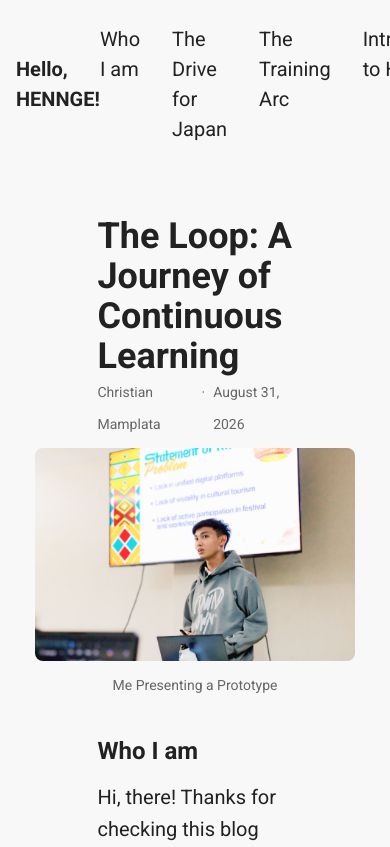
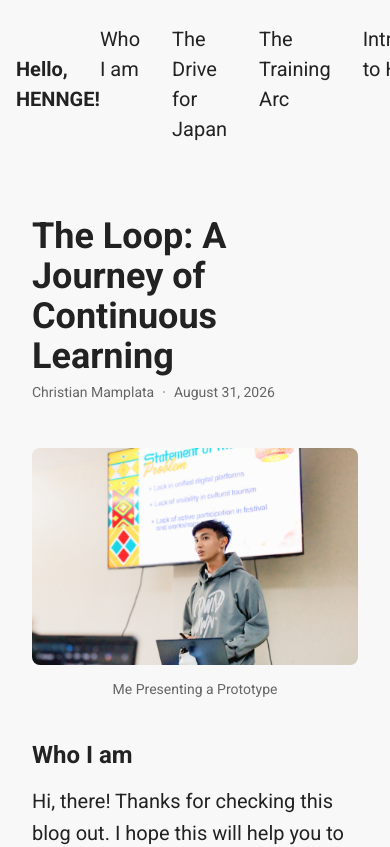
Before and after one commit to cynessa-dev/hello-HENNGE, a Vue app: page / in a window 390 px wide. Shown: the top 847 px of the page. Built offline with nearby package versions, Linux system fonts and the light colour scheme.

Commit message:
💄 style(App.vue): add responsiveness to width and padding with `md:`

```diff
--- a/src/App.vue
+++ b/src/App.vue
@@ -14,7 +14,7 @@
 <template>
   <Navigation />
 
-  <div class="m-auto w-1/2">
+  <div class="m-auto px-8 w-full md:w-1/2 md:px-0">
     <Header />
 
     <main>
```
